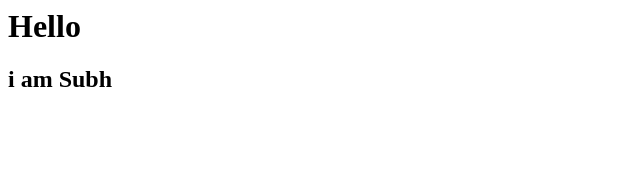
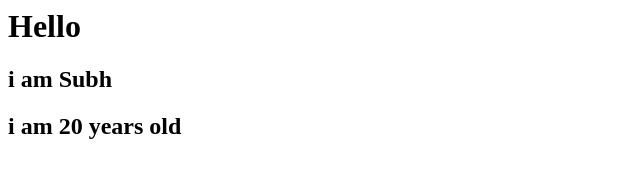
Before and after one commit to subhprakash/xyz, a plain HTML site: page index.html in a window 1280 px wide. Shown: the whole page, without its empty margins (0-640 px from the left). Drawn offline with Linux system fonts and the light colour scheme.

Commit message:
Update index.html

```diff
--- a/index.html
+++ b/index.html
@@ -1,2 +1,3 @@
 <h1>Hello</h1>
 <h2>i am Subh</h2>
+<h2>i am 20 years old</h2>
```
